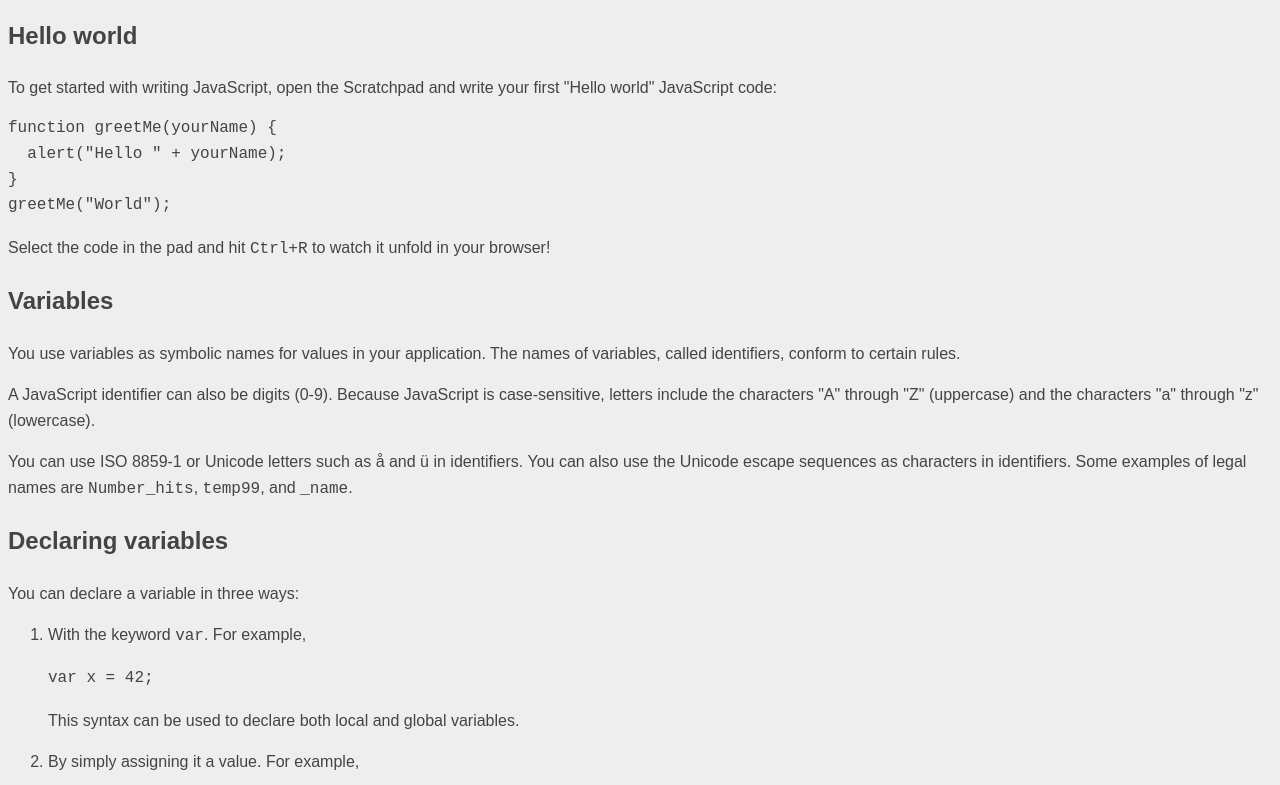
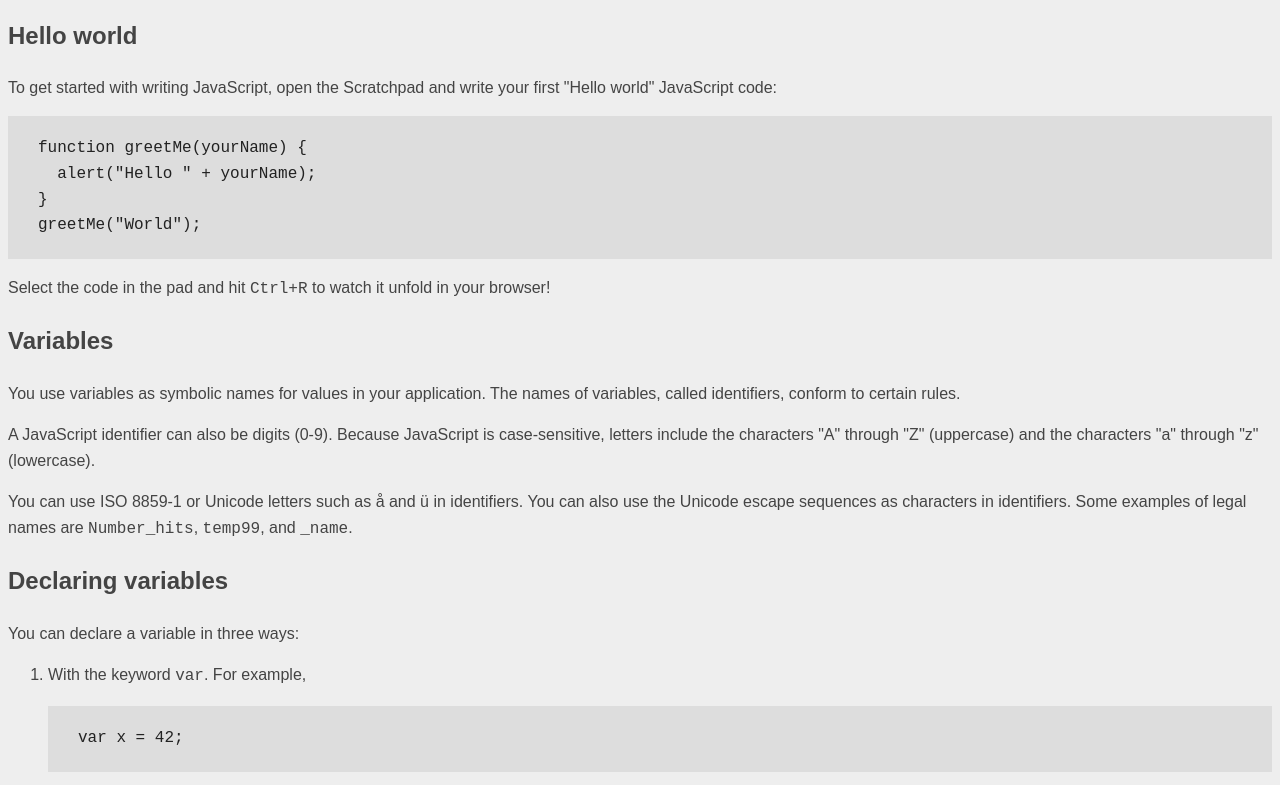
Before and after one commit to kevcomedia/technical-documentation, a website: page src/index.html in a window 1280 px wide. Shown: the part 1294-2079 px from the top of the page. Drawn offline with Linux system fonts and the light colour scheme.

Commit message:
Change code block colors and padding

```diff
--- a/src/main.css
+++ b/src/main.css
@@ -23,5 +23,8 @@ html {
  */
 
 .code-block {
+  background-color: #ddd;
+  color: #222;
   overflow-x: scroll; /* 1 */
+  padding: 2rem 3rem;
 }
```
